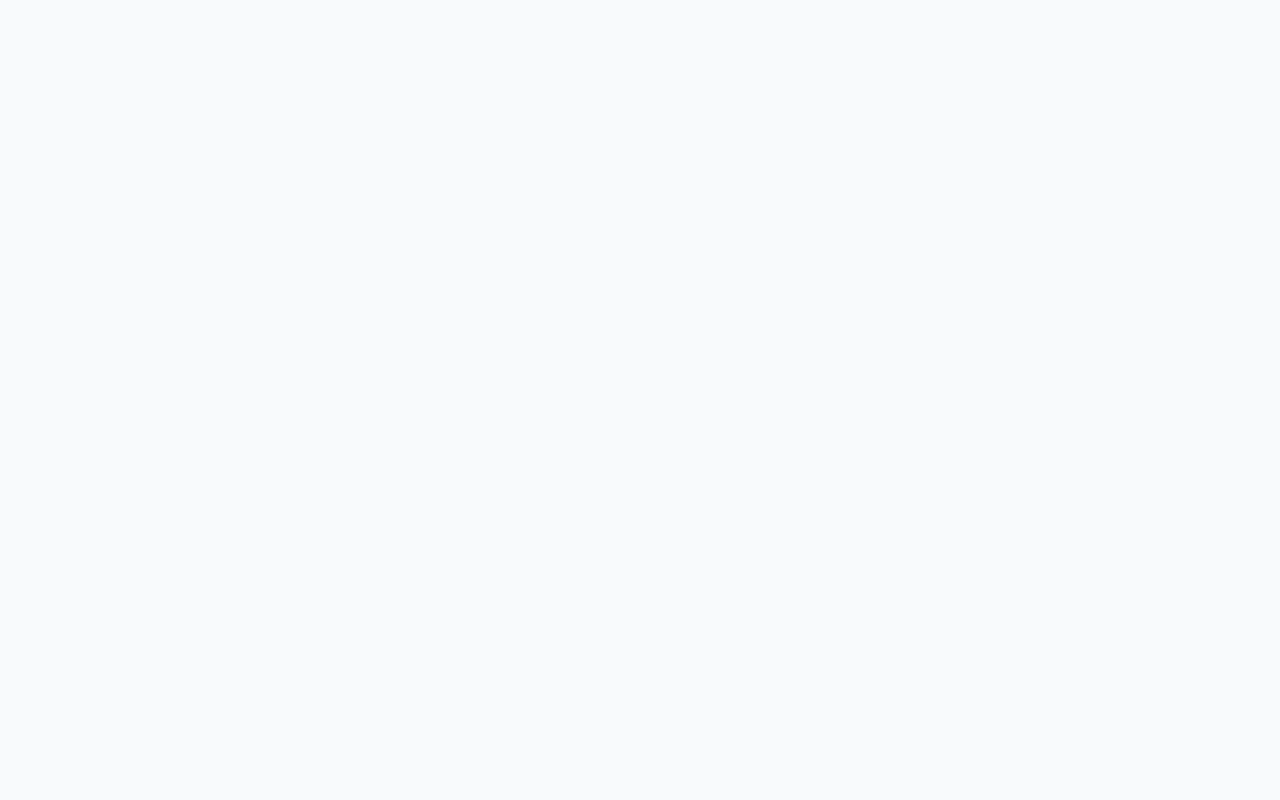
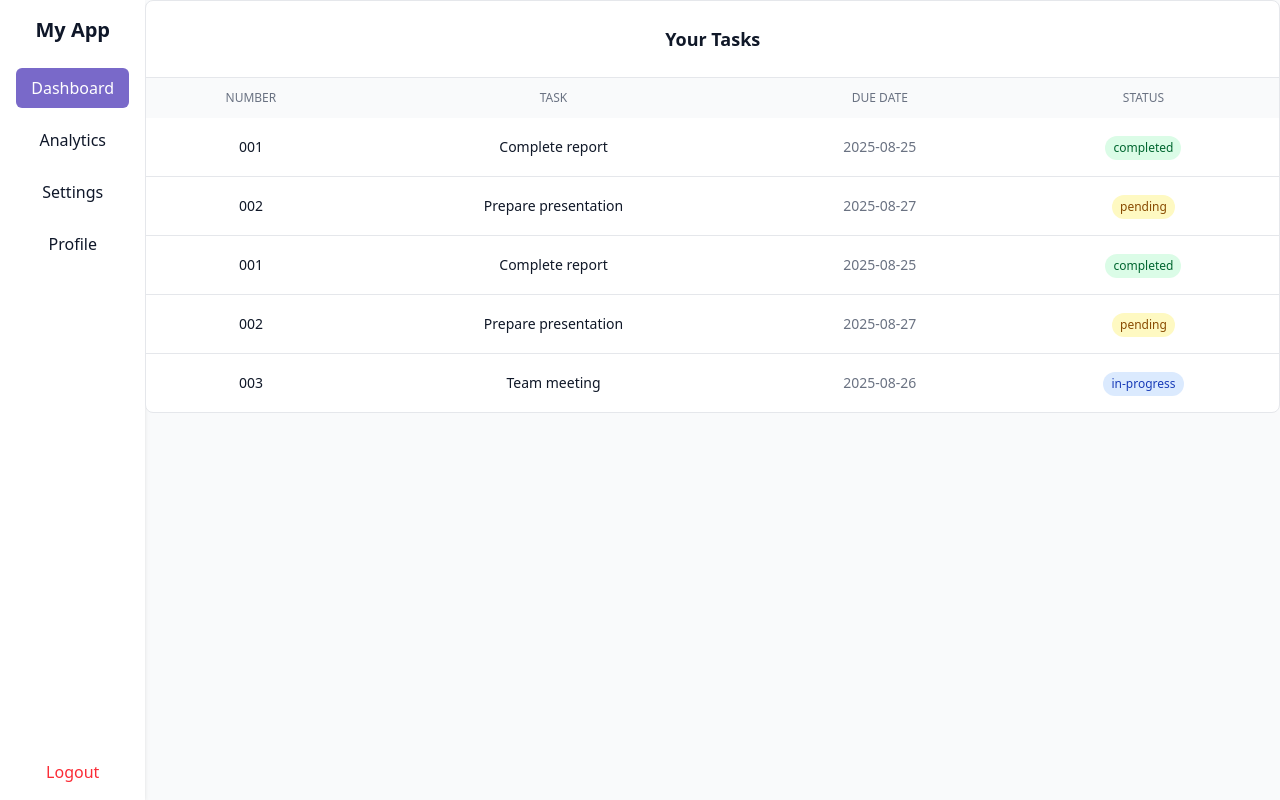
Before and after one commit to tewmih/student-mentorship-management, a React (Vite) app in the folder studentMentership/frontend/: page /studentunion/taskatunion in a window 1280 px wide. Before the commit this address had no page. Built offline with nearby package versions, Linux system fonts and the light colour scheme.

Commit message:
feat : add App.jsx, Task.jsx, TaskTable.jsx

```diff
--- a/studentMentership/frontend/src/App.jsx
+++ b/studentMentership/frontend/src/App.jsx
@@ -11,6 +11,7 @@ import Dashboard from "./features/StudentDashboard.jsx";
 import AASTUStudent from "./features/AASTUStudent.jsx";
 import Mentor from "./features/Mentor.jsx";
 import Chat from "./features/Chat.jsx";
+import Task from "./features/mentor/Task.jsx";
 
 function App() {
   return (
@@ -26,12 +27,12 @@ function App() {
             <Route path="menteeatunion" element={<MenteeAtUnion />} />
             <Route path="mentoratunion" element={<Mentor />} />
             <Route path="chatatunion" element={<Chat />} />
+            <Route path="taskatunion" element={<Task />} />
           </Route>
         </Routes>
       </BrowserRouter>
     </>
   );
-
 }
 
 export default App;
--- /dev/null
+++ b/studentMentership/frontend/src/features/mentor/Task.jsx
@@ -0,0 +1,63 @@
+"use client";
+import React, { useState } from "react";
+import TasksTable from "../../ui/TaskTable";
+import Sidebar from "../../components/sidebar/Sidebar";
+import Mentee from "../Mentee";
+function Task() {
+  const [activePage, setActivePage] = useState("Dashboard");
+  const navItems = ["Dashboard", "Analytics", "Settings", "Profile"];
+
+  const tasks = [
+    {
+      id: "1",
+      number: "001",
+      task: "Complete report",
+      dueDate: "2025-08-25",
+      status: "completed",
+    },
+    {
+      id: "2",
+      number: "002",
+      task: "Prepare presentation",
+      dueDate: "2025-08-27",
+      status: "pending",
+    },
+    {
+      id: "1",
+      number: "001",
+      task: "Complete report",
+      dueDate: "2025-08-25",
+      status: "completed",
+    },
+    {
+      id: "2",
+      number: "002",
+      task: "Prepare presentation",
+      dueDate: "2025-08-27",
+      status: "pending",
+    },
+    {
+      id: "3",
+      number: "003",
+      task: "Team meeting",
+      dueDate: "2025-08-26",
+      status: "in-progress",
+    },
+  ];
+
+  return (
+    <div className="flex flex-row bg-gray-50">
+      <Sidebar
+        title="My App"
+        navItems={navItems}
+        activePage={activePage}
+        setActivePage={setActivePage}
+      />
+      <div className="w-full">
+        <TasksTable tasks={tasks} />
+      </div>
+    </div>
+  );
+}
+
+export default Task;
--- /dev/null
+++ b/studentMentership/frontend/src/ui/TaskTable.jsx
@@ -0,0 +1,80 @@
+"use client";
+import React from "react";
+
+/**
+ * A utility object to map task statuses to Tailwind CSS styles.
+ * This makes the component more readable and maintainable.
+ */
+const statusStyles = {
+  completed: "bg-green-100 text-green-800",
+  pending: "bg-yellow-100 text-yellow-800",
+  "in-progress": "bg-blue-100 text-blue-800",
+};
+
+/**
+ * TasksTable component that displays a list of tasks in a table format.
+ * It's a "use client" component, meaning it runs on the client-side.
+ * @param {object} props - The component props.
+ * @param {Array<object>} props.tasks - An array of task objects to display.
+ */
+const TasksTable = ({ tasks }) => {
+  return (
+    <div className="bg-white rounded-lg border border-gray-200">
+      {/* Table header section */}
+      <div className="p-6 border-b border-gray-200">
+        <h2 className="text-lg font-semibold text-gray-900">Your Tasks</h2>
+      </div>
+
+      {/* Main table content, wrapped for horizontal scrolling on smaller screens */}
+      <div className="overflow-x-auto">
+        <table className="w-full">
+          {/* Table head */}
+          <thead className="bg-gray-50 ">
+            <tr>
+              <th className="px-6 py-3 text-center text-xs font-medium text-gray-500 uppercase">
+                Number
+              </th>
+              <th className="px-6 py-3 text-center text-xs font-medium text-gray-500 uppercase">
+                Task
+              </th>
+              <th className="px-6 py-3 text-center text-xs font-medium text-gray-500 uppercase">
+                Due Date
+              </th>
+              <th className="px-6 py-3 text-center text-xs font-medium text-gray-500 uppercase">
+                Status
+              </th>
+            </tr>
+          </thead>
+
+          {/* Table body */}
+          <tbody className="divide-y divide-gray-200">
+            {/* Map over the tasks array to render a table row for each task */}
+            {tasks.map((task) => (
+              <tr key={task.id} className="hover:bg-gray-50">
+                <td className="px-6 py-4 text-sm font-medium text-gray-900">
+                  {task.number}
+                </td>
+                <td className="px-6 py-4 text-sm text-gray-900">{task.task}</td>
+                <td className="px-6 py-4 text-sm text-gray-500">
+                  {task.dueDate}
+                </td>
+                <td className="px-6 py-4">
+                  {/* Corrected className with template literals to merge styles */}
+                  <span
+                    className={`inline-flex px-2 py-1 text-xs font-medium rounded-full ${
+                      statusStyles[task.status]
+                    }`}
+                  >
+                    {task.status}
+                  </span>
+                </td>
+              </tr>
+            ))}
+          </tbody>
+        </table>
+      </div>
+    </div>
+  );
+};
+
+export default TasksTable;
```
